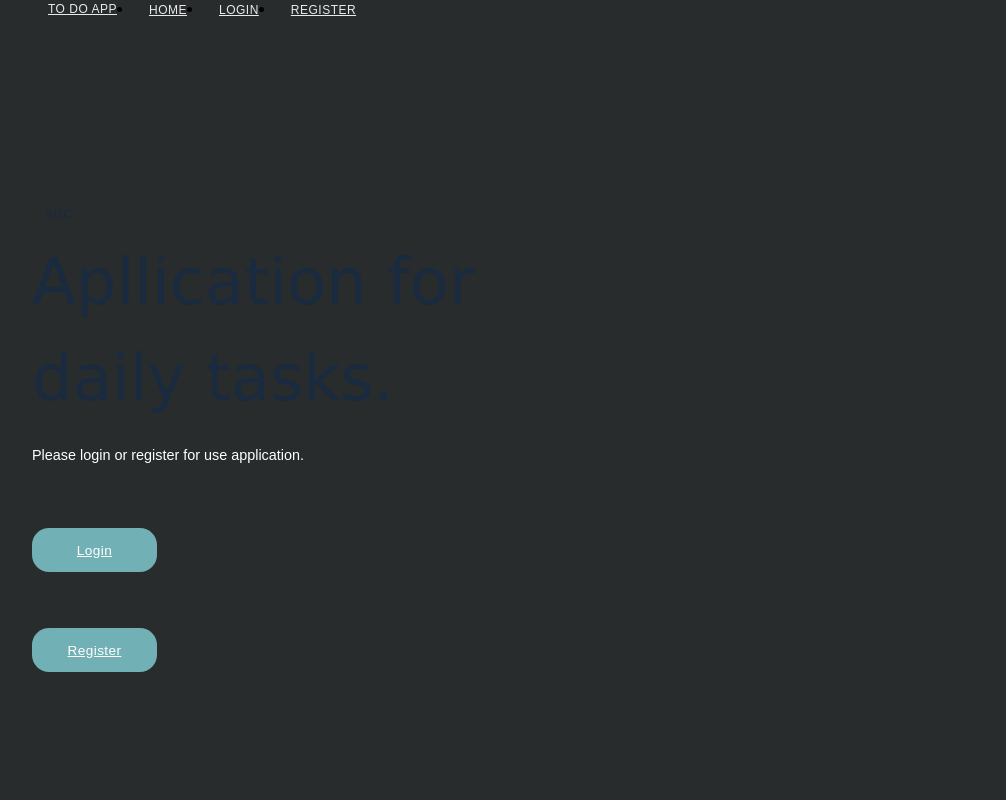
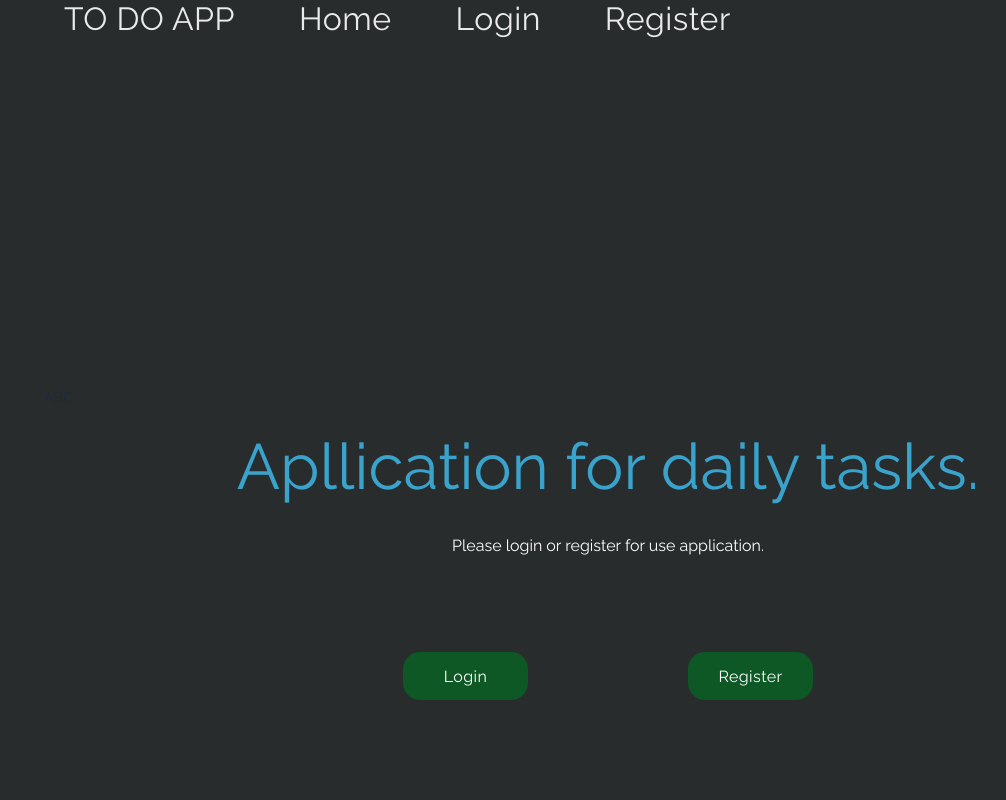
Before and after one commit to mateuszgua/to-do-app, a Flask app: page / in a window 1280 px wide. Shown: the whole page, without its empty margins (32-1038 px from the left). Run offline with Flask 2, Linux system fonts and the light colour scheme; some libraries are stand-ins or nearby versions.

Commit message:
Feat: add styles for navbar and main page

```diff
--- a/app/static/css/style.css
+++ b/app/static/css/style.css
@@ -1,3 +1,5 @@
+@import url('https://fonts.googleapis.com/css?family=Raleway:400,200');
+
 /* ---------- Global theme ---------- */
 :root {
     --main-color-1: #474643;
@@ -7,6 +9,8 @@
     --color-palette-0: #3aa3cc;
     --color-palette-1: #4670a0;
     --color-palette-2: #323435;
+    --color-palette-3: #0d5824;
+    --color-palette-4: #148a37;
 
 }
 
@@ -91,9 +95,9 @@ body {
     display: inline-block;
     padding: 0.9rem 1.75rem;
     border-radius: 17px;
-    background-color: var(--main-color-dark-1);
+    background-color: var(--color-palette-3);
     color: #fff;
-    font-size: 0.85rem;
+    font-size: 1rem;
     letter-spacing: 0.4px;
     min-width: 125px;
     text-align: center;
@@ -103,12 +107,24 @@ body {
     font-family: inherit;
     cursor: pointer;
     transition: 0.3s;
+    text-decoration: none;
 }
+
+.btn:hover {
+    background-color: var(--color-palette-4);
+}
+
 
 .section {
     position: relative;
     padding: var(--section-padding) 0;
 }
+
+.main-page-info {
+    width: 100%;
+    margin-top: 1rem;
+}
+
 
 /* ---------- Navbar styles ---------- */
 
@@ -137,38 +153,29 @@ nav.container {
     display: flex;
     align-items: center;
     width: 100%;
+    text-decoration: none;
+}
+
+.links li a {
+    text-decoration: none;
 }
 
 .nav-link {
     position: relative;
     display: inline-block;
-    margin: 0 1rem;
-    text-transform: uppercase;
-    font-size: 0.75rem;
+    margin: 0 2rem;
+    font-size: 2rem;
     letter-spacing: 0.5px;
     color: var(--text-color);
     font-weight: 500;
     opacity: 0.9;
     transition: 0.3s;
-}
-
-.nav-link::after {
-    content: "";
-    position: absolute;
-    width: 0;
-    height: 10px;
-    border-radius: 5px;
-    background-color: var(--main-color-1);
-    bottom: 0;
-    left: -5px;
-    z-index: -1;
-    opacity: 0;
-    transition: 0.3s;
+    text-decoration: none;
 }
 
 .nav-link:hover,
 .nav-link.active {
-    color: var(--heading-color);
+    color: var(--color-palette-1);
 }
 
 .nav-link:hover::after,
@@ -188,8 +195,6 @@ nav.container {
 }
 
 .main-page .container {
-    display: grid;
-    grid-template-columns: 1fr 550px;
     height: calc(100vh - 120px);
     height: 600px;
     align-items: center;
@@ -199,10 +204,32 @@ nav.container {
     margin-bottom: 0.7rem;
 }
 
+.main-page-info {
+    width: 100%;
+    justify-content: center;
+    align-items: center;
+    margin-top: 20%;
+}
+
 .main-page .heading {
     font-size: 4rem;
+    text-align: center;
+    color: var(--color-palette-0);
 }
 
 .main-page .text {
+    text-align: center;
+    font-size: 1rem;
     margin: 0.8rem 0;
 }
+
+.main-page .cta {
+    width: 100%;
+    align-items: center;
+    justify-content: center;
+}
+
+.main-page .btn {
+    margin: 2rem 5rem;
+    align-items: center;
+}
--- a/app/templates/base.html
+++ b/app/templates/base.html
@@ -15,15 +15,9 @@
             <a href="{{ url_for('panel') }}" class="nav-link">TO DO APP</a>
             <div class="links">
                 <ul>
-                    <li>
-                        <a href="{{ url_for('panel') }}" class="nav-link">Home</a>
-                    </li>
-                    <li>
-                        <a href="#" class="nav-link">Login</a>
-                    </li>
-                    <li>
-                        <a href="#" class="nav-link">Register</a>
-                    </li>
+                    <a href="{{ url_for('panel') }}" class="nav-link">Home</a>
+                    <a href="#" class="nav-link">Login</a>
+                    <a href="#" class="nav-link">Register</a>
                 </ul>
             </div>
         </nav>
--- a/app/templates/index.html
+++ b/app/templates/index.html
@@ -6,14 +6,12 @@
     <main>
         <section class="main-page">
             <div class="container">
-                <div class="showcase-info">
+                <div class="main-page-info">
                     <h3 class="sub-heading">abc</h3>
                     <h1 class="heading">Apllication for daily tasks.</h1>
                     <p class="text">Please login or register for use application.</p>
                     <div class="cta">
                         <a href="#" class="btn">Login</a>
-                    </div>
-                    <div class="cta">
                         <a href="#" class="btn">Register</a>
                     </div>
                 </div>
```
